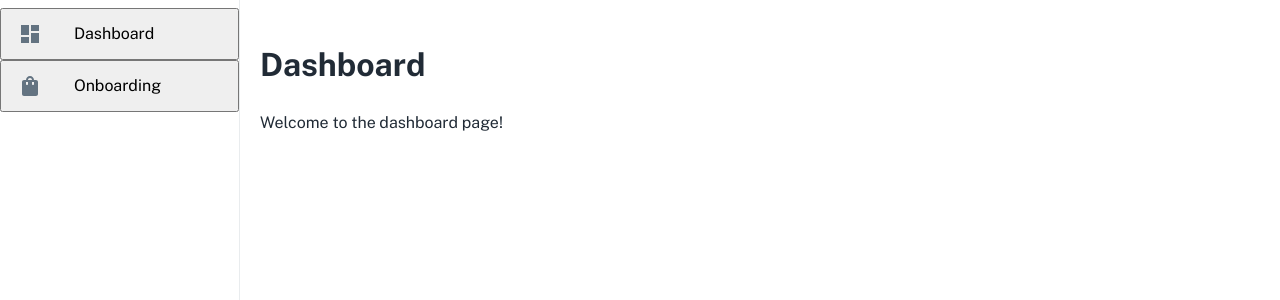
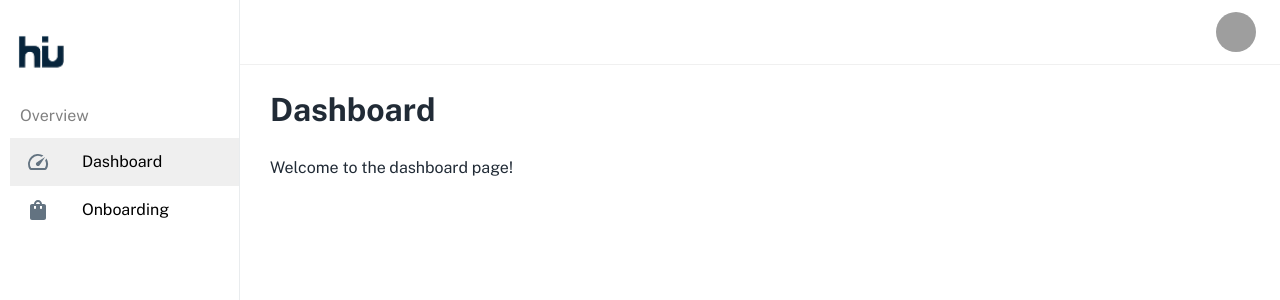
Before and after one commit to Joy5k/hiublue-frontend-recruitment-starter, a Next.js app: page / in a window 1280 px wide. Shown: the top 300 px of the page. Built offline with nearby package versions, Linux system fonts and the light colour scheme; sample sign-in values are in the browser's storage; grey boxes are pictures that could not be loaded; what @mui/material-nextjs would draw is missing.

Commit message:
added the navbar

```diff
--- a/src/app/page.tsx
+++ b/src/app/page.tsx
@@ -1,5 +1,6 @@
 import DashboardView from "@/sections/dashboard/views/dashboard-view";
-import { Box } from "@mui/material";
+import { AppBar, Avatar, Box, IconButton, Toolbar } from "@mui/material";
+import Image from "next/image";
 
 export const metadata = {
     title: 'Dashbord',
@@ -7,5 +8,30 @@ export const metadata = {
 
 
 export default function Page() {
-    return <Box><DashboardView/></Box>;
+    return <Box>
+        <AppBar position="fixed" sx={{ backgroundColor: "#fff", boxShadow: "none"  ,zIndex:20, borderBottom: "1px solid #f0f0f0"}}>
+        <Toolbar sx={{ display: "flex", justifyContent: "space-between" }}>
+          {/* Project Icon */}
+          <Box>
+            <IconButton edge="start" color="inherit" aria-label="menu">
+              <Image src="/icon 1.png"    alt="Project Icon" width={40} height={40} />
+            </IconButton>
+          </Box>
+
+          {/* Profile Image */}
+          <Box>
+            <Avatar alt="Profile" src="/path-to-your-profile-image.jpg" />
+          </Box>
+        </Toolbar>
+      </AppBar>
+      <main
+        style={{
+          marginTop: "35px",
+          padding: "10px",
+        }}
+      >
+
+        <DashboardView/>
+      </main>
+        </Box>;
 }
--- a/src/sections/dashboard/sidebar/Sidebar.tsx
+++ b/src/sections/dashboard/sidebar/Sidebar.tsx
@@ -6,9 +6,12 @@ import {
   ListItemIcon,
   ListItemText,
   IconButton,
+  Typography,
+  Box,
 } from "@mui/material";
-import { Dashboard, ShoppingBag, Menu } from "@mui/icons-material";
+import {  ShoppingBag, Menu,Speed } from "@mui/icons-material";
 import { useTheme } from "@mui/material/styles";
+import Image from "next/image";
 
 // Lazy load pages
 const DashboardPage = lazy(() => import("../views/DashboarderOverview"));
@@ -39,15 +42,17 @@ const Sidebar = () => {
   };
 
   return (
-    <div style={{ display: "flex", height: "100vh", position: "relative" }}>
+    <div style={{ display: "flex", height: "100vh", position: "relative"}}>
     {/* Hamburger Menu (Mobile) */}
     {isMobile && (
+      <Box>
         <IconButton
           onClick={handleMenuClick}
-          style={{ position: "absolute", top: 20, left: 20, zIndex: 10 }}
+          style={{ position: "absolute", top: 2, left: 2, zIndex: 10 }}
         >
           <Menu />
         </IconButton>
+      </Box>
     )}
 
     {/* Sidebar */}
@@ -63,17 +68,48 @@ const Sidebar = () => {
         },
       }}
     >
-        <List>
+      <Box sx={{
+        marginTop:"20px ",
+        marginLeft:"20px"
+      }}>
+              <IconButton edge="start" color="inherit" aria-label="menu">
+                <Image src="/icon 1.png"    alt="Project Icon" width={50} height={50} />
+              </IconButton>
+            </Box>
+
+      <List style={{ margin: "0 0 0 10px" }}>
+        <Typography component="p" style={{ color: "gray", margin: "10px" }}>
+          Overview
+        </Typography>
+
         {/* Dashboard */}
-          <ListItem component="button" onClick={() => setSelectedPage("dashboard")}>
+        <ListItem
+          component="button"
+          onClick={() => setSelectedPage("dashboard")}
+          sx={{
+            background: selectedPage === "dashboard" ? '#EFEFEF' : 'transparent',
+            border: 'none',
+            cursor: 'pointer',
+            '&:hover': { background: '#EFEFEF' }
+          }}
+        >
           <ListItemIcon>
-              <Dashboard />
+            <Speed />
           </ListItemIcon>
           <ListItemText primary="Dashboard" />
         </ListItem>
 
         {/* Onboarding */}
-          <ListItem component="button" onClick={() => setSelectedPage("onboarding")}>
+        <ListItem
+          component="button"
+          onClick={() => setSelectedPage("onboarding")}
+          sx={{
+            background: selectedPage === "onboarding" ? '#EFEFEF' : 'transparent',
+            border: 'none',
+            cursor: 'pointer',
+            '&:hover': { background: '#EFEFEF' }
+          }}
+        >
           <ListItemIcon>
             <ShoppingBag />
           </ListItemIcon>
@@ -97,6 +133,7 @@ const Sidebar = () => {
       </Suspense>
     </main>
   </div>
+
   );
 };
 
--- a/src/sections/dashboard/views/DashboarderOverview.tsx
+++ b/src/sections/dashboard/views/DashboarderOverview.tsx
@@ -1,4 +1,4 @@
-import React from "react";
+'use client';
 
 const DashboardPage = () => {
   return (
--- a/src/sections/dashboard/views/dashboard-view.tsx
+++ b/src/sections/dashboard/views/dashboard-view.tsx
@@ -3,7 +3,8 @@
 
 import { Box } from "@mui/material";
 import { useRouter } from "next/navigation";
-import { useEffect, useState } from "react";
+import { useEffect
+ } from "react";
 import Sidebar from "../sidebar/Sidebar";
 
 
@@ -14,17 +15,13 @@ useEffect(() => {
 
   const storedToken = localStorage.getItem('token');
     if (!storedToken) {
-      router.push('/login'); // Redirect to login if not authenticated
+      router.push('/login');
 
     }
 }, []);
 
   return <Box>
-    <div style={{ display: "flex" }}>
       <Sidebar  />
-      <div style={{ flex: 1, padding: "20px" }}>
 
-      </div>
-    </div>
   </Box>;
 }
```
Lines whose indentation alone changed are shown as unchanged.
